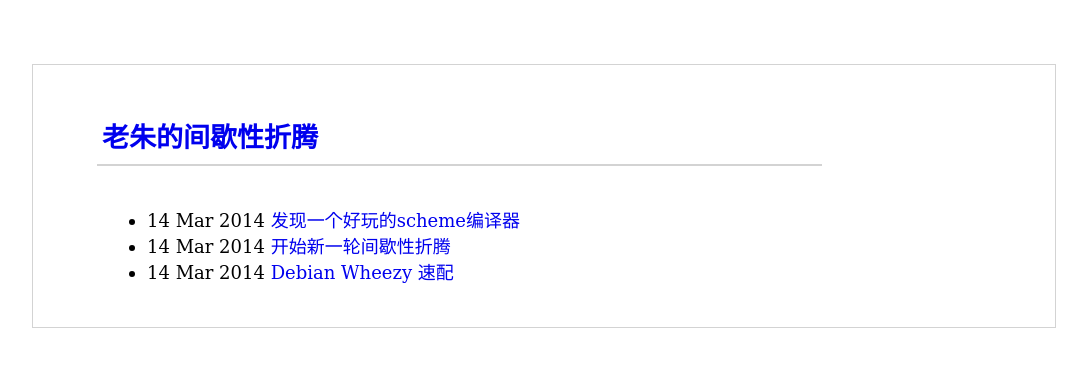
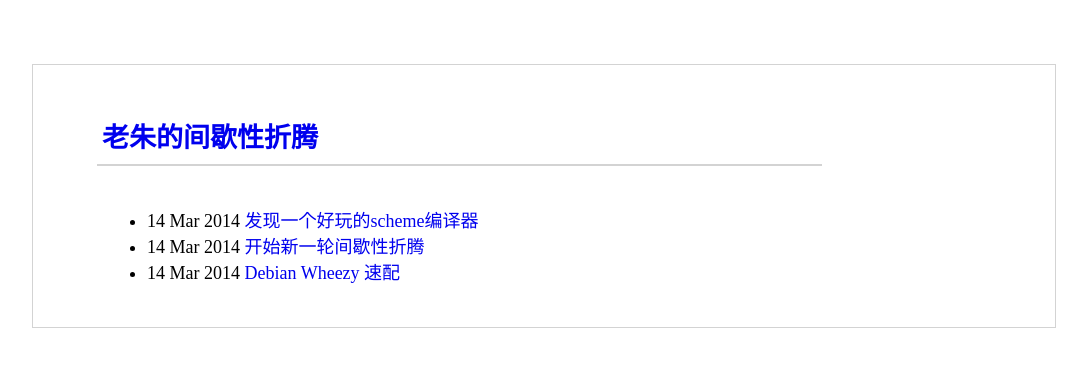
Before and after one commit to rhuichao/uternet.github.io, a Jekyll site: the page built from index.html, in a window 1280 px wide. Shown: the top 367 px of the page, without its empty margins (96-1183 px from the left). Built offline with Jekyll 4.4.1, drawn with Linux system fonts in a browser that asks for light colours.

Commit message:
Update main.css

```diff
--- a/css/main.css
+++ b/css/main.css
@@ -1,5 +1,5 @@
 body {
-    font-family: "DejaVu Serif", serif;
+    /*font-family: "DejaVu Serif", serif;*/
     font-size: 18px;
     margin: 5% 10% 5% 10%;
     padding: 2% 5% 2% 5%;
```
